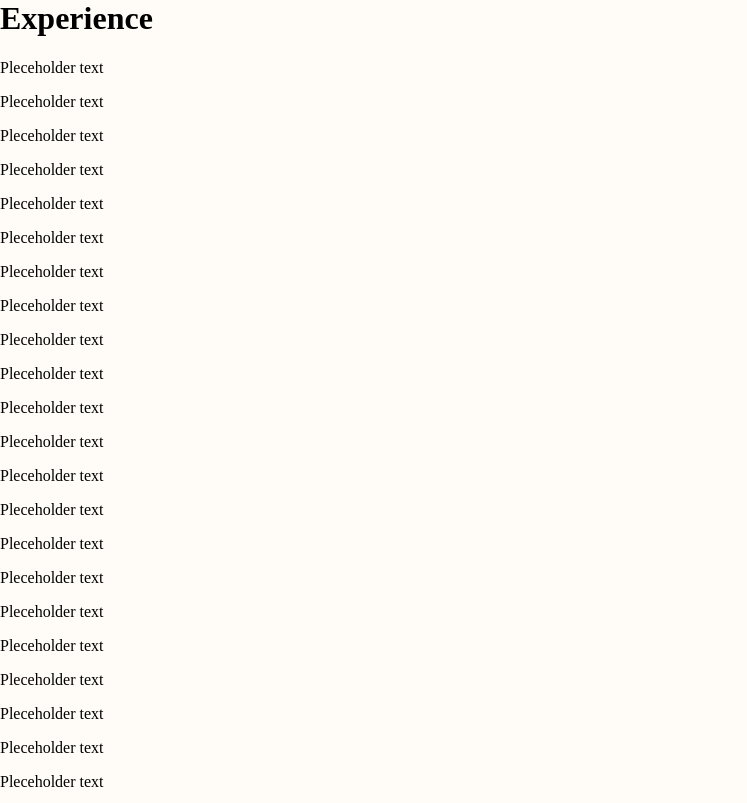
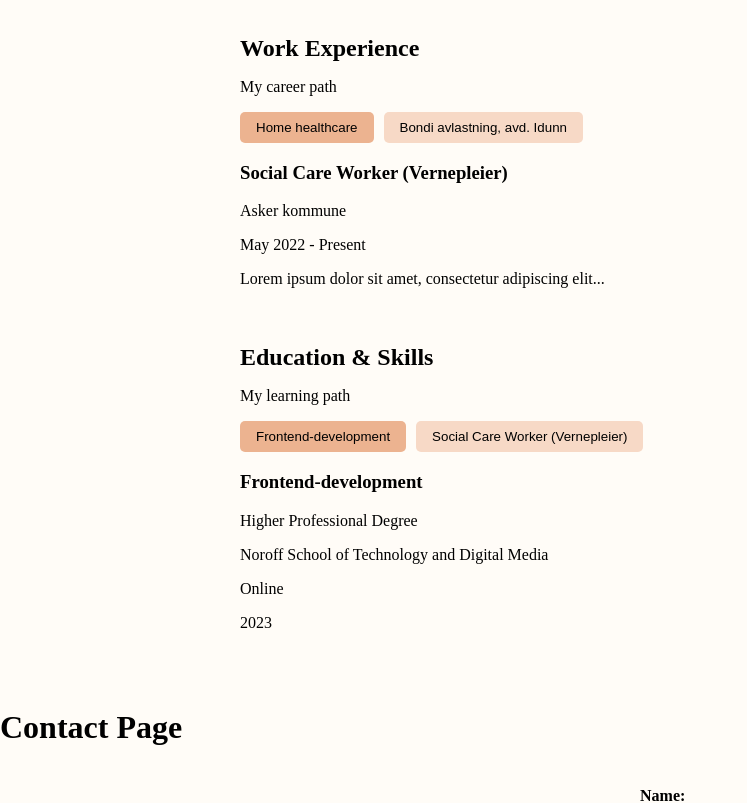
Before and after one commit to cdragvik/christiane, a React (Create React App) app: page / in a window 1280 px wide. Shown: the part 1460-2263 px from the top of the page, without its empty margins (0-747 px from the left). Built offline with nearby package versions, Linux system fonts and the light colour scheme; a small style sheet from the web is missing.

Commit message:
displays information

```diff
--- a/src/pages/Experience.js
+++ b/src/pages/Experience.js
@@ -1,33 +1,116 @@
-import React from 'react';
+import React, { useState } from 'react';
+import styled from 'styled-components';
+import workExperience from '../data/workExperience';
+import educationAndSkills from '../data/educationAndSkills';
+
+
+const SectionContainer = styled.div`
+  display: flex;
+  flex-direction: column;
+  max-width: 800px;
+  margin: auto;
+  padding: 20px;
+`;
+
+const Section = styled.div`
+  margin-bottom: 20px;
+`;
+
+const SectionHeader = styled.h2`
+  margin-bottom: 10px;
+`;
+
+const ButtonContainer = styled.div`
+  display: flex;
+`;
+
+const Button = styled.button`
+  margin-right: 10px;
+  padding: 8px 16px;
+  background-color: ${({ active }) => (active ? '#ECB390' : '#f7d9c6')};
+  border: none;
+  border-radius: 5px;
+  cursor: pointer;
+`;
+
+
+const InformationContainer = styled.div`
+`;
 
 function Experience() {
+  const [activeWorkSection, setActiveWorkSection] = useState(workExperience[0].section);
+  const [activeEducationSection, setActiveEducationSection] = useState(educationAndSkills.education[0].studies);
+
+  const renderWorkExperience = () => {
+    return (
+      <Section>
+        <SectionHeader>Work Experience</SectionHeader>
+        <p>My career path</p>
+        <ButtonContainer>
+          {workExperience.map((item, index) => (
+            <Button
+              key={index}
+              active={activeWorkSection === item.section}
+              onClick={() => setActiveWorkSection(item.section)}
+            >
+              {item.section}
+            </Button>
+          ))}
+        </ButtonContainer>
+        <InformationContainer>
+          {workExperience
+            .filter((item) => item.section === activeWorkSection)
+            .map((item, index) => (
+              <div key={index}>
+                <h3>{item.title}</h3>
+                <p>{item.company}</p>
+                <p>{item.startDate} - {item.endDate}</p>
+                <p>{item.description}</p>
+              </div>
+            ))}
+        </InformationContainer>
+      </Section>
+    );
+  };
+
+  const renderEducationAndSkills = () => {
+    return (
+      <Section>
+        <SectionHeader>Education & Skills</SectionHeader>
+        <p>My learning path</p>
+        <ButtonContainer>
+          {educationAndSkills.education.map((item, index) => (
+            <Button
+              key={index}
+              active={activeEducationSection === item.studies}
+              onClick={() => setActiveEducationSection(item.studies)}
+            >
+              {item.studies}
+            </Button>
+          ))}
+        </ButtonContainer>
+        <InformationContainer>
+          {educationAndSkills.education
+            .filter((item) => item.studies === activeEducationSection)
+            .map((item, index) => (
+              <div key={index}>
+                <h3>{item.studies}</h3>
+                <p>{item.degree}</p>
+                <p>{item.institution}</p>
+                <p>{item.location}</p>
+                <p>{item.graduationYear}</p>
+              </div>
+            ))}
+        </InformationContainer>
+      </Section>
+    );
+  };
+
   return (
-    <div id="experience">
-      <h1>Experience</h1>
-      <p>Pleceholder text</p>
-      <p>Pleceholder text</p>
-      <p>Pleceholder text</p>
-      <p>Pleceholder text</p>      <p>Pleceholder text</p>
-      <p>Pleceholder text</p>
-      <p>Pleceholder text</p>
-      <p>Pleceholder text</p>      <p>Pleceholder text</p>
-      <p>Pleceholder text</p>
-      <p>Pleceholder text</p>
-      <p>Pleceholder text</p>      <p>Pleceholder text</p>
-      <p>Pleceholder text</p>
-      <p>Pleceholder text</p>
-      <p>Pleceholder text</p>      <p>Pleceholder text</p>
-      <p>Pleceholder text</p>
-      <p>Pleceholder text</p>
-      <p>Pleceholder text</p>      <p>Pleceholder text</p>
-      <p>Pleceholder text</p>
-      <p>Pleceholder text</p>
-      <p>Pleceholder text</p>      <p>Pleceholder text</p>
-      <p>Pleceholder text</p>
-      <p>Pleceholder text</p>
-      <p>Pleceholder text</p>
-
-    </div>
+    <SectionContainer>
+      {renderWorkExperience()}
+      {renderEducationAndSkills()}
+    </SectionContainer>
   );
 }
 
```
